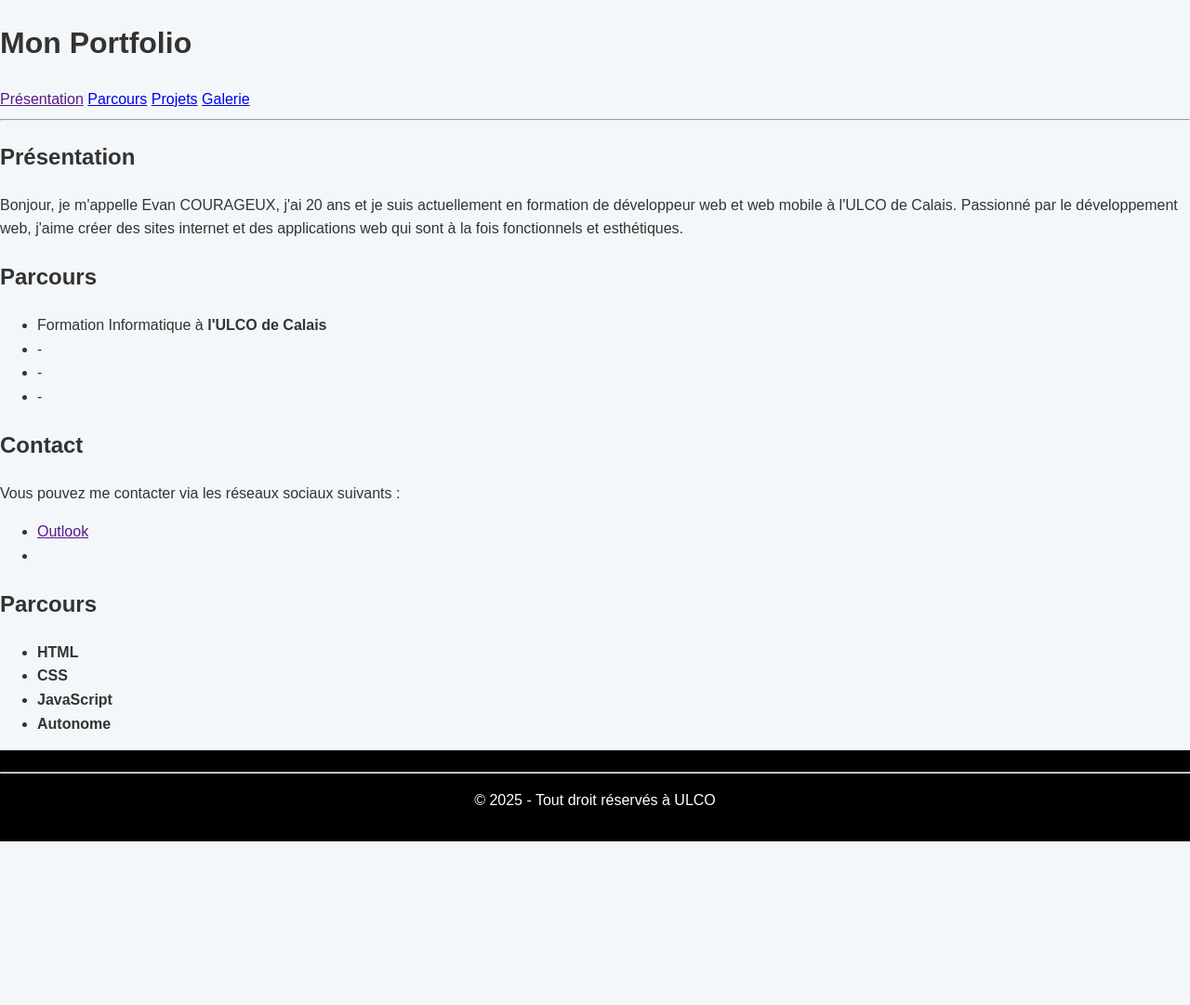
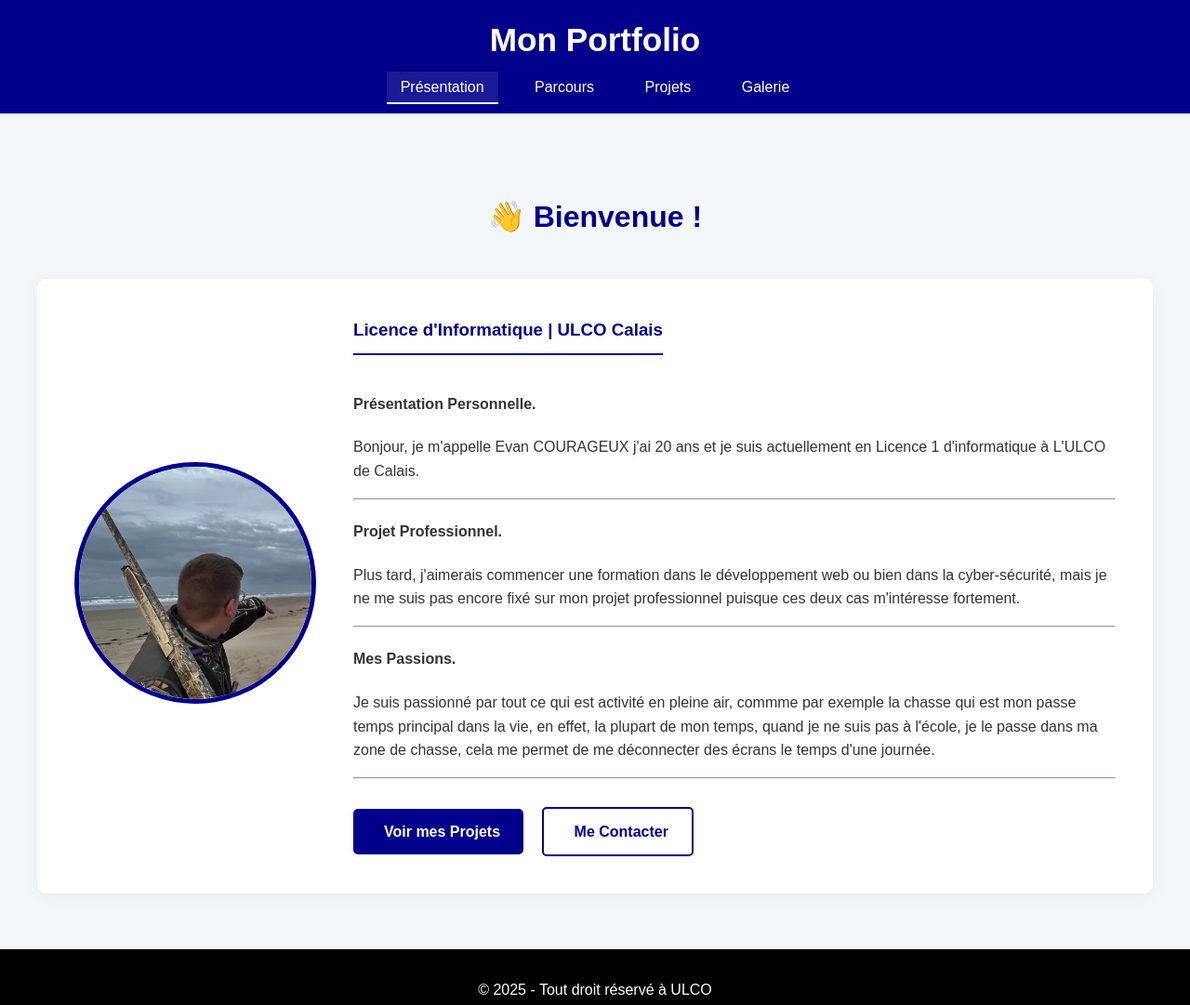
Before and after one commit to Maylop88/mon-portfolio, a plain HTML site: page index.html in a window 1280 px wide. Shown: the whole page at 93% size. Before the commit the page ends 905 px from the top, so only its background shows below. Drawn offline with Linux system fonts and the light colour scheme.

Commit message:
Add files via upload

```diff
--- a/index.html
+++ b/index.html
@@ -7,53 +7,60 @@
     <link rel="stylesheet" href="css/style.css">
 </head>
 <body>
-    <header>
-        <h1 id="titre_principal">Mon Portfolio</h1>
-        <nav>
-            <a href="">Présentation</a>
-            <a href="page/parcours.html">Parcours</a>
-            <a href="page/projet.html">Projets</a>
-             <a href="page/galerie.html">Galerie</a>
+    <header class="header-bandeau">
+        <div class="container-nav">
+            <h1>Mon Portfolio</h1>
+            <nav>
+                <a href="#" class="active">Présentation</a>
+                <a href="page/parcours.html">Parcours</a>
+                <a href="page/projet.html" >Projets</a>
+                <a href="page/galerie.html">Galerie</a>
+            </nav>
+        </div>
+    </header>
 
-        </nav>
-            <hr>
-    </header>
-    <main>
-        <section id="presentation">
-            <h2>Présentation</h2>
-            <p>Bonjour, je m'appelle Evan COURAGEUX, j'ai 20 ans et je suis actuellement en formation de développeur web et web mobile à l'ULCO de Calais. Passionné par le développement web, j'aime créer des sites internet et des applications web qui sont à la fois fonctionnels et esthétiques.</p>
-        </section>
+    <main class="presentation-content">
+        <div class="container-main">
+            <h2>👋 Bienvenue !</h2>
 
-        <section id="parcours">
-            <h2>Parcours</h2>
-            <ul>
-                <li> Formation Informatique à <strong>l'ULCO de Calais</strong></li>
-                <li>-</li>
-                <li>-</li>
-                <li>-</li>
-            </ul>
-        </section>
+            <section class="profile-section">
 
-        <section id="contact">
-            <h2>Contact</h2>
-            <p>Vous pouvez me contacter via les réseaux sociaux suivants :</p>
-            <ul>
-                <li><a href="" target="_blank">Outlook</a></li>
-                <li><a href="" target=""></a></li>
-            </ul>
-        </section>
-        <section id="Compétences">
-            <h2>Parcours</h2>
-            <ul>
-                <li><strong>HTML</strong></li>
-                <li><strong>CSS</strong></li>
-                <li><strong>JavaScript</strong></li>
-                <li><strong>Autonome</strong></li>
-            </ul>
-        </section>
+                <div class="profile-photo">
+                    <img src="img/photo portfolio.jpg" alt="Photo de profil d'Evan Courageux">
+                </div>
+
+                <div class="profile-text">
+
+                    <h3>Licence d'Informatique | ULCO Calais</h3>
+                    <h4> Présentation Personnelle.</h4>
+                    <p>
+                        Bonjour, je m'appelle Evan COURAGEUX j'ai 20 ans et je suis actuellement en Licence 1 d'informatique à L'ULCO de Calais.
+                    </p>
+                    <hr>
+                    <h4>Projet Professionnel.</h4>
+                    <p>
+                    Plus tard, j'aimerais commencer une formation dans le développement web ou bien dans la cyber-sécurité, mais je ne me suis pas encore fixé sur mon projet professionnel puisque ces deux cas m'intéresse fortement.
+                    </p>
+                    <hr>
+                    <h4>Mes Passions.</h4>
+                    <p>
+                    Je suis passionné par tout ce qui est activité en pleine air, commme par exemple la chasse qui est mon passe temps principal dans la vie, en effet, la plupart de mon temps, quand je ne suis pas à l'école, je le passe dans ma zone de chasse, cela me permet de me déconnecter des écrans le temps d'une journée.
+                    </p>
+                        <hr>
+
+                    <div class="cta-buttons">
+                        <a href="page/projet.html" class="button primary-btn"><i class="fas fa-code"></i> Voir mes Projets</a>
+                        <a href="" class="button secondary-btn"><i class="fas fa-envelope"></i> Me Contacter</a>
+                    </div>
+                </div>
+
+            </section>
+        </div>
     </main>
+
     <footer>
-        <hr>
-        <p>&copy; 2025 - Tout droit réservés à ULCO</p>
+        <p>© 2025 - Tout droit réservé à ULCO</p>
+    </footer>
+
 </body>
 </html>
```
